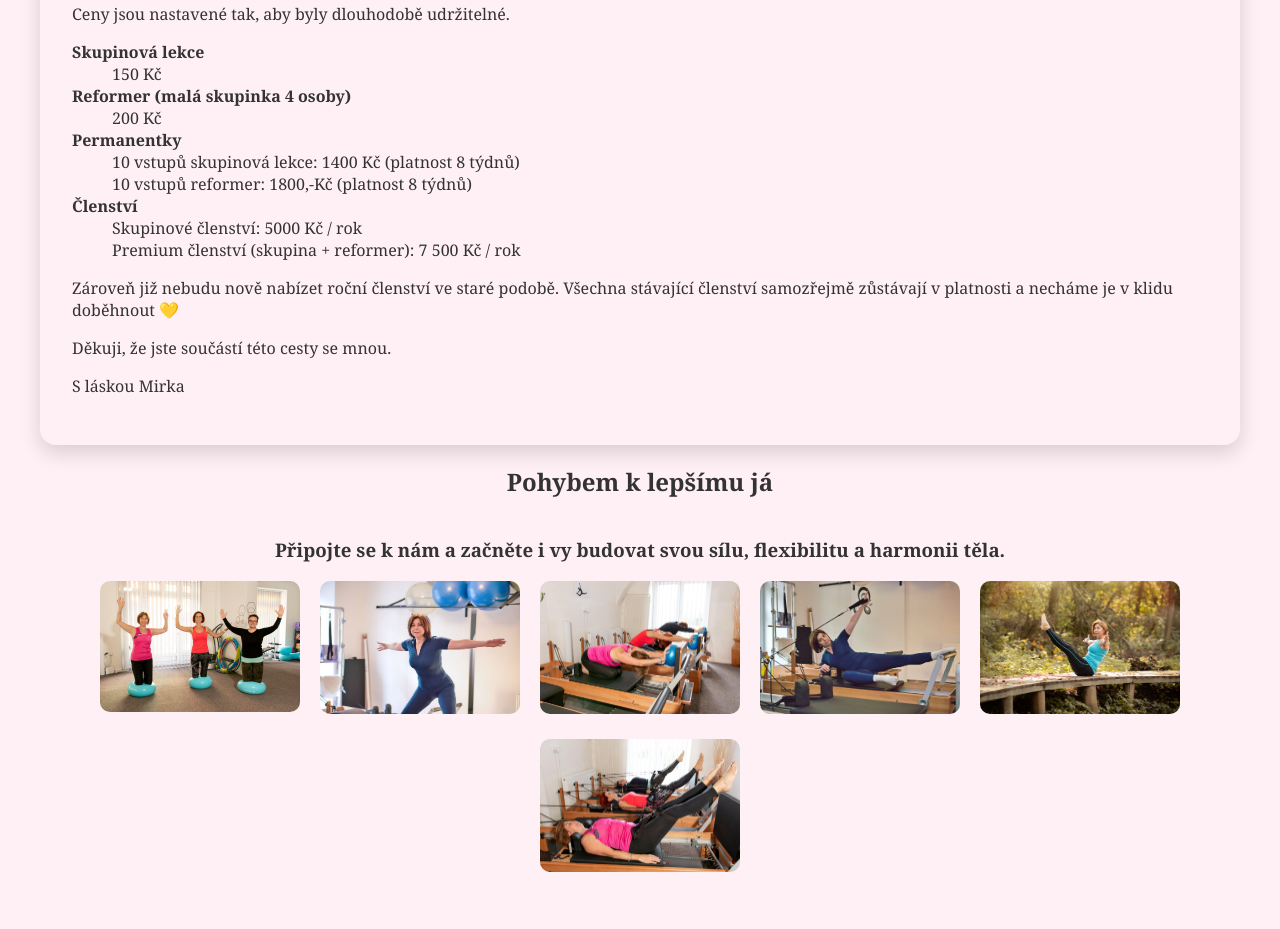
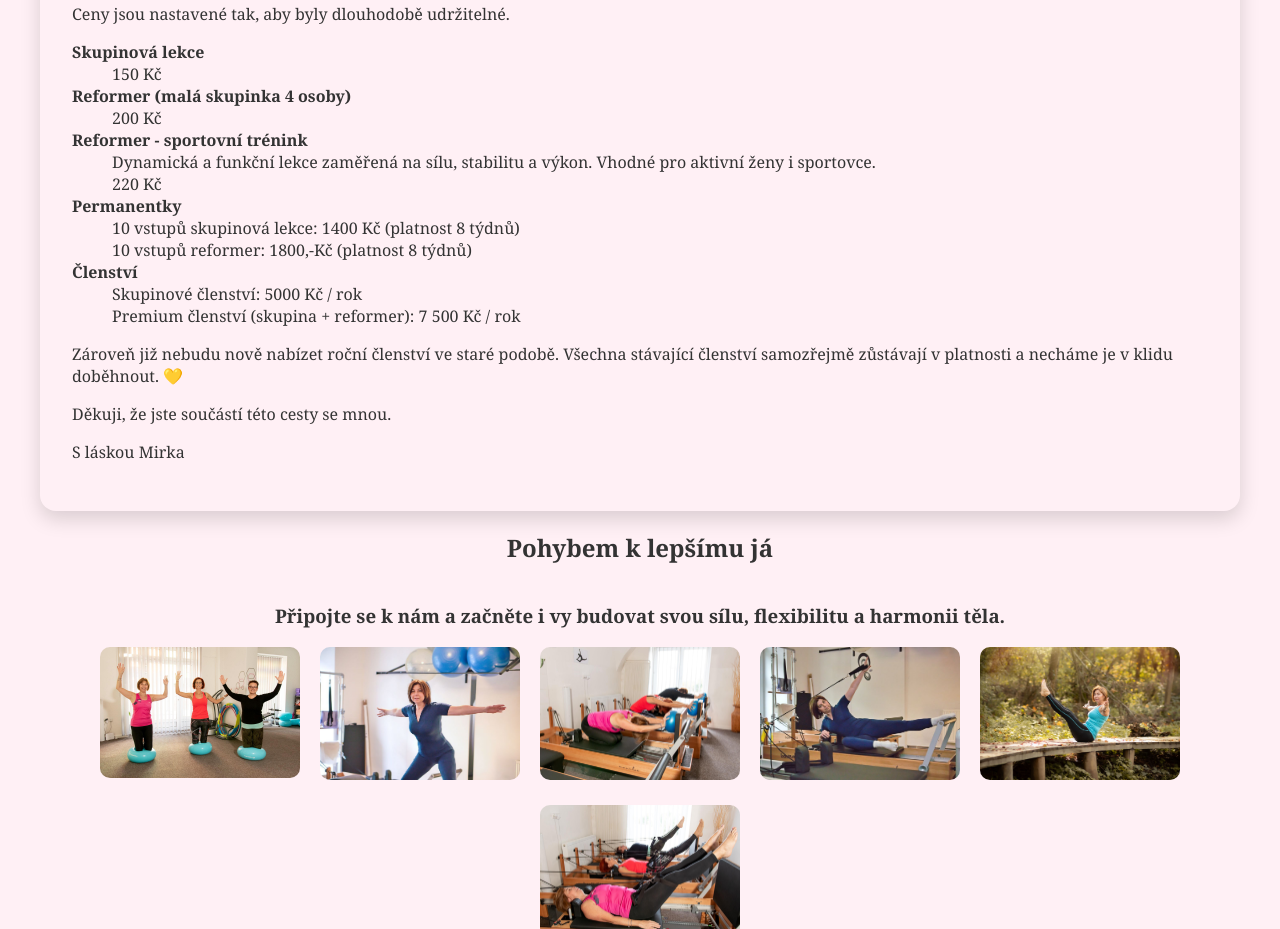
Before and after one commit to mastebnsi/pilates, a plain HTML site: page index.html in a window 1280 px wide. Shown: the part 2239-3168 px from the top of the page. Drawn offline with Linux system fonts and the light colour scheme.

Commit message:
Update index.html pridani aktuality

```diff
--- a/index.html
+++ b/index.html
@@ -62,6 +62,10 @@
                         <dt>Reformer (malá skupinka 4 osoby)</dt>
                         <dd>200 Kč</dd>
 
+                        <dt>Reformer - sportovní trénink</dt>
+                        <dd>Dynamická a funkční lekce zaměřená na sílu, stabilitu a výkon. Vhodné pro aktivní ženy i sportovce.</dd>
+                        <dd>220 Kč</dd>
+
                         <dt>Permanentky</dt>
                         <dd>10 vstupů skupinová lekce: 1400 Kč (platnost 8 týdnů)</dd>
                         <dd>10 vstupů reformer: 1800,-Kč (platnost 8 týdnů)</dd>
@@ -69,9 +73,8 @@
                         <dt>Členství</dt>
                         <dd>Skupinové členství: 5000 Kč / rok</dd>
                         <dd>Premium členství (skupina + reformer): 7 500 Kč / rok</dd>
-
                     </dl>
-                        <p>Zároveň již nebudu nově nabízet roční členství ve staré podobě. Všechna stávající členství samozřejmě zůstávají v platnosti a necháme je v klidu doběhnout 💛</p>
+                        <p>Zároveň již nebudu nově nabízet roční členství ve staré podobě. Všechna stávající členství samozřejmě zůstávají v platnosti a necháme je v klidu doběhnout. 💛</p>
                         <p>Děkuji, že jste součástí této cesty se mnou.</p>
                         <p>S láskou Mirka</p>
                     </div>
```
